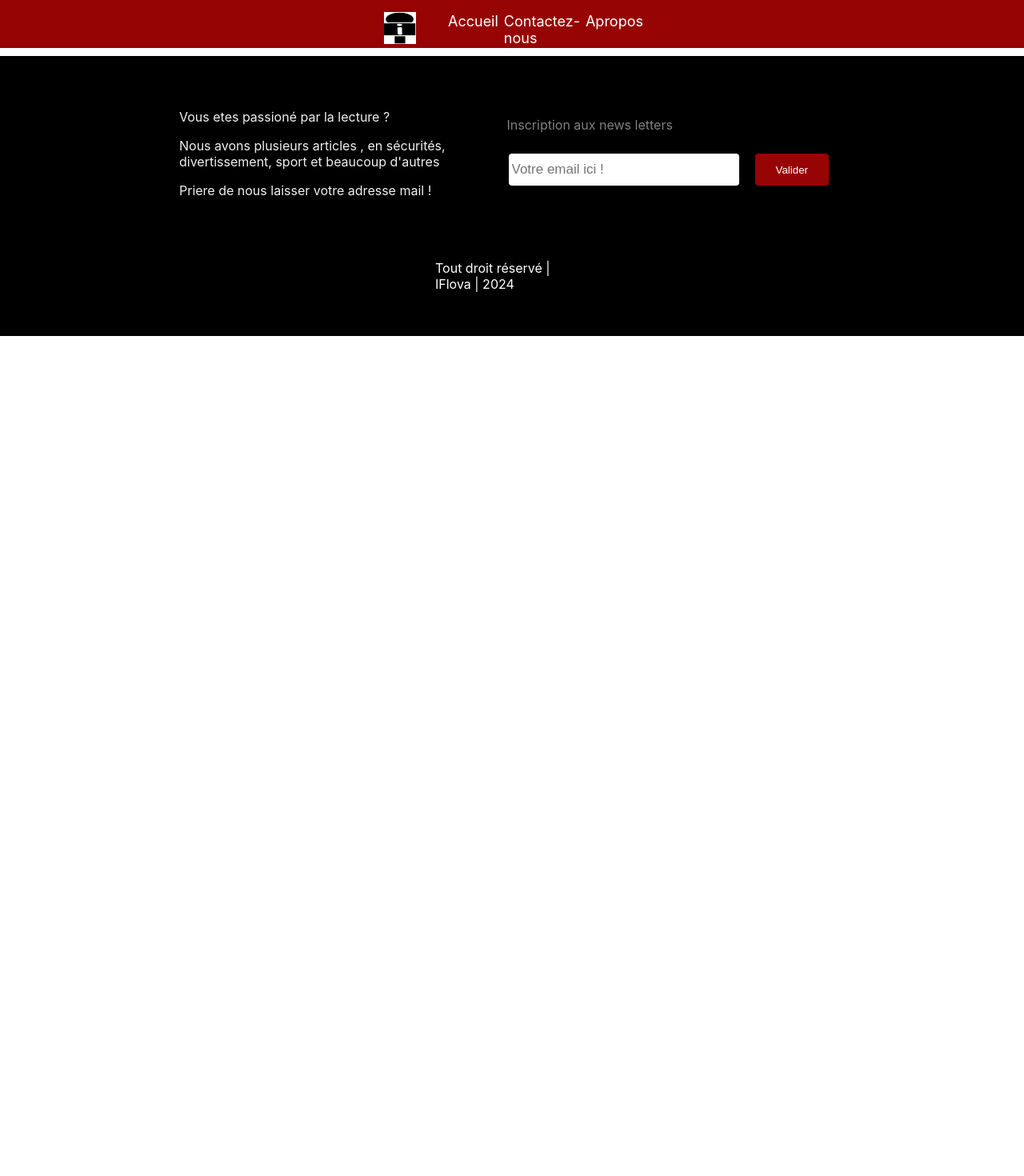
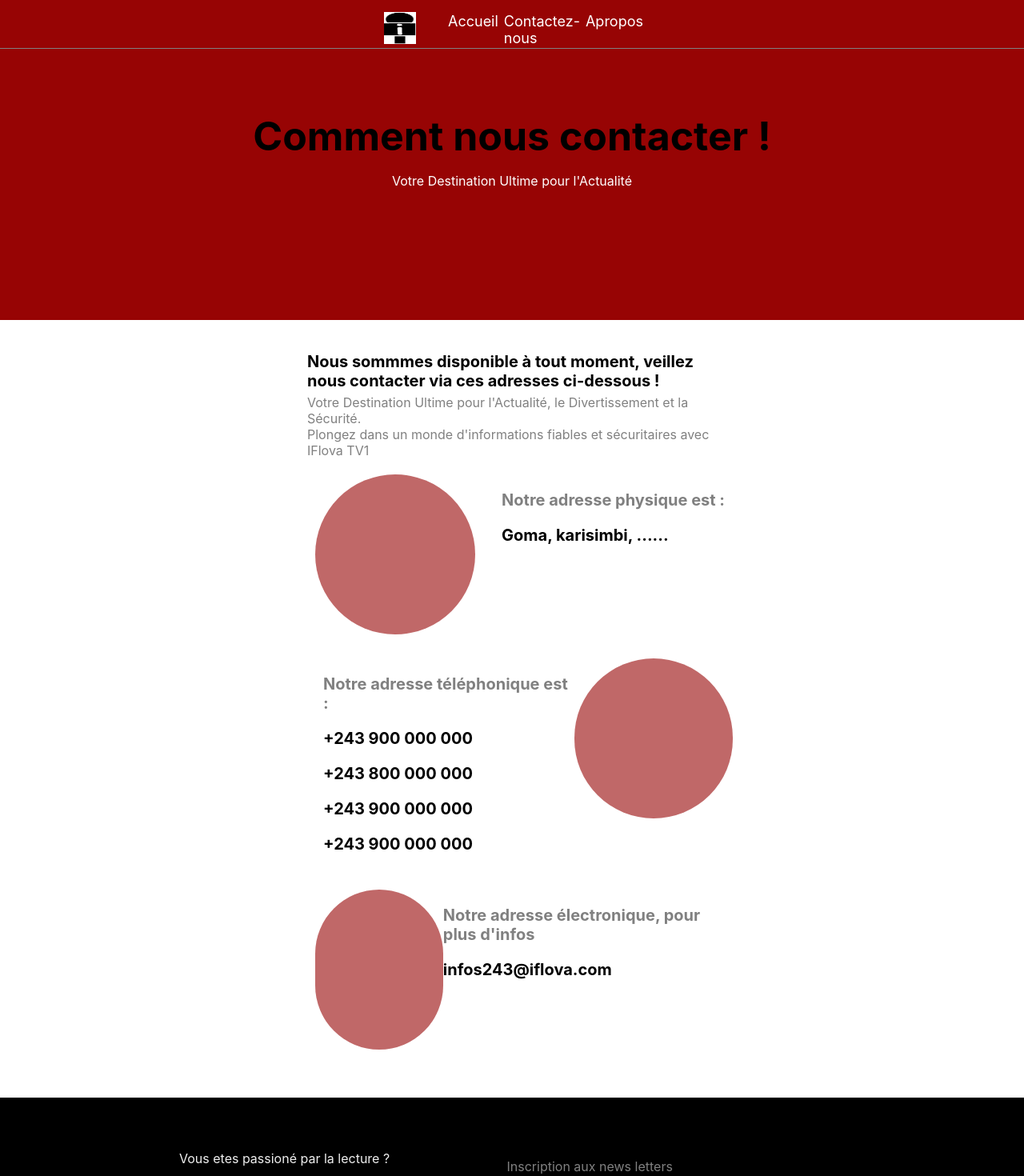
Before and after one commit to yavchris07/ifLova, a React (Create React App) app: page /contact in a window 1280 px wide. Shown: the top 1470 px of the page at 80% size. Before the commit the page ends 800 px from the top, so only its background shows below. Built offline with nearby package versions, Linux system fonts and the light colour scheme.

Commit message:
banner & lite banner set up

```diff
--- a/src/App.tsx
+++ b/src/App.tsx
@@ -6,9 +6,7 @@ import './styles/app.scss';
 function App() {
   return (
     <div className='app'>
-      {/* <NavBar /> */}
       <Routing />
-      {/* <Footer /> */}
     </div>
   );
 }
--- /dev/null
+++ b/src/components/banner.tsx
@@ -0,0 +1,10 @@
+import React from 'react'
+import '../styles/app.scss'
+
+export default function Banner() {
+  return (
+    <div className='banner'>
+
+    </div>
+  )
+}
--- /dev/null
+++ b/src/components/litle-banner.tsx
@@ -0,0 +1,17 @@
+import React from 'react'
+import '../styles/app.scss';
+
+type litleProps = {
+    title : string,
+    summary :string
+}
+
+
+export default function LitleBanner({title,summary}:litleProps) {
+  return (
+    <div className='lilte-banner'>
+        <h4>{title}</h4>
+        <p>{summary}</p>
+    </div>
+  )
+}
--- a/src/pages/about.tsx
+++ b/src/pages/about.tsx
@@ -1,13 +1,18 @@
+import LitleBanner from '../components/litle-banner'
 import '../styles/about.scss'
 
 export default function About() {
   return (
     <>
 
+      <LitleBanner
+       title='Qui sommes nous !'
+        summary="Une chaime d'informations"
+      />
+
       <div className='about-text'>
-        <h3>Qui nous sommes !</h3>
         <span>IFlova TV1</span>
-        <p  className='p'>
+        <p  className='p' style={{color:'gray'}}>
           Bienvenue sur IFlova TV1 : Votre Destination Ultime pour l'Actualité, le Divertissement et la Sécurité
           Plongez dans un monde d'informations fiables et sécuritaires avec IFlova TV1, votre source principale pour les dernières nouvelles de la République Démocratique du Congo et d'autres pays. Nous vous tenons informés des événements importants, des développements sécuritaires et des mises à jour essentielles pour vous aider à rester au fait de l'actualité régionale et internationale.
           Mais ce n'est pas tout - chez IFlova TV1, nous savons que le divertissement est tout aussi crucial. C'est pourquoi nous vous proposons une gamme diversifiée de contenus divertissants, des interviews exclusives aux critiques de films, en passant par les dernières tendances musicale.
--- a/src/pages/contact.tsx
+++ b/src/pages/contact.tsx
@@ -1,9 +1,55 @@
 import React from 'react'
+import LitleBanner from '../components/litle-banner';
+import '../styles/contact.scss'
 
 export default function Contact() {
   return (
-    <div>
-      Contact
-    </div>
+    <>
+      <LitleBanner
+      title='Comment nous contacter !'
+      summary="Votre Destination Ultime pour l'Actualité"
+      />
+
+      <div className='contact'>
+        <p>Nous sommmes disponible à tout moment, veillez nous contacter via ces adresses ci-dessous !</p>
+        <span>Votre Destination Ultime pour l'Actualité, le Divertissement et la Sécurité.</span>
+        <span>Plongez dans un monde d'informations fiables et sécuritaires avec IFlova TV1</span>
+      </div>
+
+      <div className='contact'>
+
+      <div className='left-card'>
+        <div className='picture'></div>
+
+        <div className='text'>
+          <p>Notre adresse physique est :</p>
+          <p className='p'>Goma, karisimbi, ......</p>
+        </div>
+
+      </div>
+
+      <div className='right-card'>
+        <div className='text'>
+          <p>Notre adresse téléphonique est :</p>
+          <p className='p'>+243 900 000 000</p>
+          <p className='p'>+243 800 000 000</p>
+          <p className='p'>+243 900 000 000</p>
+          <p className='p'>+243 900 000 000</p>
+        </div>
+        <div className='picture'></div>
+      </div>
+
+      <div className='left-card'>
+        <div className='picture'></div>
+
+        <div className='text'>
+          <p>Notre adresse électronique, pour plus d'infos</p>
+          <p className='p'>infos243@iflova.com</p>
+        </div>
+
+      </div>
+      </div>
+
+    </>
   )
 }
--- a/src/pages/home.tsx
+++ b/src/pages/home.tsx
@@ -1,10 +1,15 @@
 import React from 'react'
+import Banner from '../components/banner'
 
 function Home() {
   return (
-    <div>
-      Home
-    </div>
+    <>
+    <Banner />
+      <p>
+      votre source principale pour les dernières nouvelles de la République Démocratique du Congo et d'autres pays. Nous vous tenons informés des événements importants, des développements sécuritaires et des mises à jour essentielles pour vous aider à rester au fait de l'actualité régionale et internationale.
+      Mais ce n'est pas tout - chez IFlova TV1, nous savons que le divertissement est tout aussi crucial. C'est pourquoi nous vous proposons une gamme diversifiée de contenus divertissants, des interviews exclusives aux critiques de films, en passant par les dernières tendances musicale.
+      </p>
+    </>
   )
 }
 
--- a/src/styles/about.scss
+++ b/src/styles/about.scss
@@ -1,5 +1,5 @@
 :root{
-    --kprimary:red;
+    --kprimary:rgb(151, 4, 4);
     --kwhite:#fff;
     --kblak:#000;
     --kgrey: grey;
@@ -9,6 +9,14 @@
 
 .about-text{
     width: 65%;
-    border: 1px solid var(--kprimary);
+    // border: 1px solid var(--kprimary);
     margin: auto;
 }
+
+@media screen and (max-width: 600px) {
+    .about-text{
+        width: 90%;
+        // border: 1px solid var(--kprimary);
+        margin: auto;
+    }
+}
--- a/src/styles/app.scss
+++ b/src/styles/app.scss
@@ -5,14 +5,16 @@
     --kgrey: grey;
     --kgray: gray;
     --kbg:#efefef;
+    --kprimary1 : rgb(151,4,4,.8)
 }
 
 //Nav bars
 .nav-bar{
     width: 100%;
     height: 60px;
-    background: var(--kprimary);
-    position: absolute;
+    background: transparent;
+    position: fixed;
+    border-bottom: 1px solid var(--kgrey);
 
     .container{
         width: 25%;
@@ -111,6 +113,35 @@
 
 }
 
+//Banner
+.banner{
+    width: 100%;
+    height: 650px;
+    background: var(--kprimary1);
+}
+
+
+//lilte-banner
+.lilte-banner{
+    width: 100%;
+    height: 400px;
+    background: var(--kprimary);
+    margin-bottom: 20px;
+    text-align: center;
+
+    h4{
+        margin-top: 0;
+        padding-top: 140px;
+        font-size: 50px;
+        margin-bottom: 2px;
+        color: var(--kblak);
+    }
+
+    p{
+        color: var(--kwhite);
+        font-size: 16px;
+    }
+}
 
 //respo
 @media screen and (max-width: 600px) {
@@ -172,4 +203,21 @@
         }
 
     }
+
+    //lilte-banner
+    .lilte-banner{
+        margin-bottom: 25px;
+
+        h4{
+            margin-top: 0;
+            padding-top: 220px;
+            font-size: 27px;
+
+        }
+
+        p{
+            color: var(--kblak);
+            font-size: 16px;
+        }
+    }
 }
--- a/src/styles/contact.scss
+++ b/src/styles/contact.scss
@@ -0,0 +1,70 @@
+:root{
+    --kprimary:rgb(151, 4, 4);
+    --kwhite:#fff;
+    --kblak:#000;
+    --kgrey: grey;
+    --kgray: gray;
+    --kbg:#efefef;
+    --kprimary1 : rgb(151,4,4,.6)
+}
+
+.contact{
+    width: 40%;
+    margin: auto;
+    display: flex;
+    flex-direction: column;
+    // background: red;
+    p{
+        font-size: 20px;
+        font-weight: bold;
+        margin-bottom: 5px;
+    }
+    span{
+        color: var(--kgray);
+    }
+
+
+    .right-card{
+        width: 100%;
+        margin: auto;
+        display: flex;
+        // background: green;
+        margin: 20px;
+        justify-content: space-between;
+
+        .text{
+            p{color: var(--kgray);}
+            .p{color: var(--kblak);}
+        }
+
+        .picture{
+            background: var(--kprimary1);
+            width: 200px;
+            height: 200px;
+            border-radius: 100px;
+        }
+
+    }
+
+    .left-card{
+        width: 100%;
+        margin: auto;
+        display: flex;
+        margin: 10px;
+        // background: pink;
+        justify-content: space-between;
+        margin-top: 20px;
+
+        .text{
+            p{color: var(--kgray);}
+            .p{color: var(--kblak);}
+        }
+
+        .picture{
+            background: var(--kprimary1);
+            width: 200px;
+            height: 200px;
+            border-radius: 100px;
+        }
+    }
+}
```
